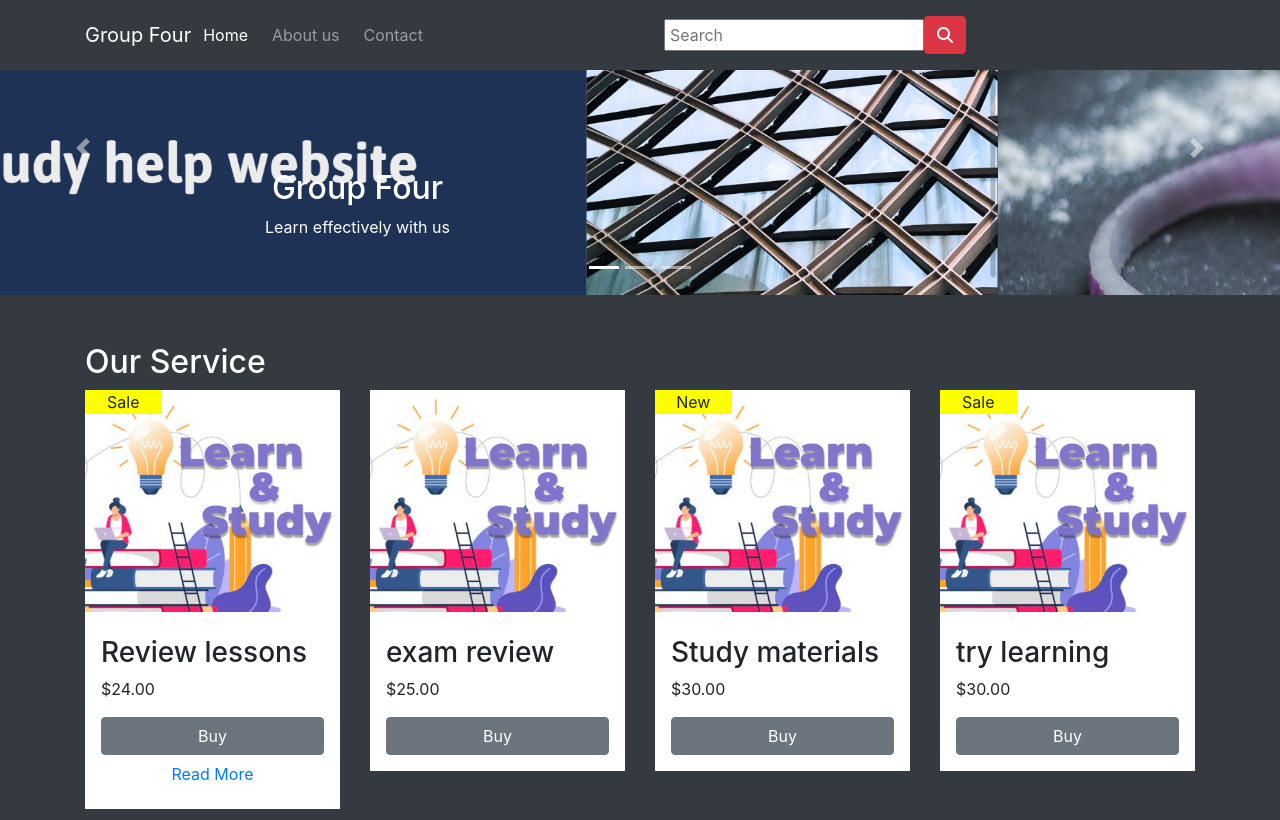
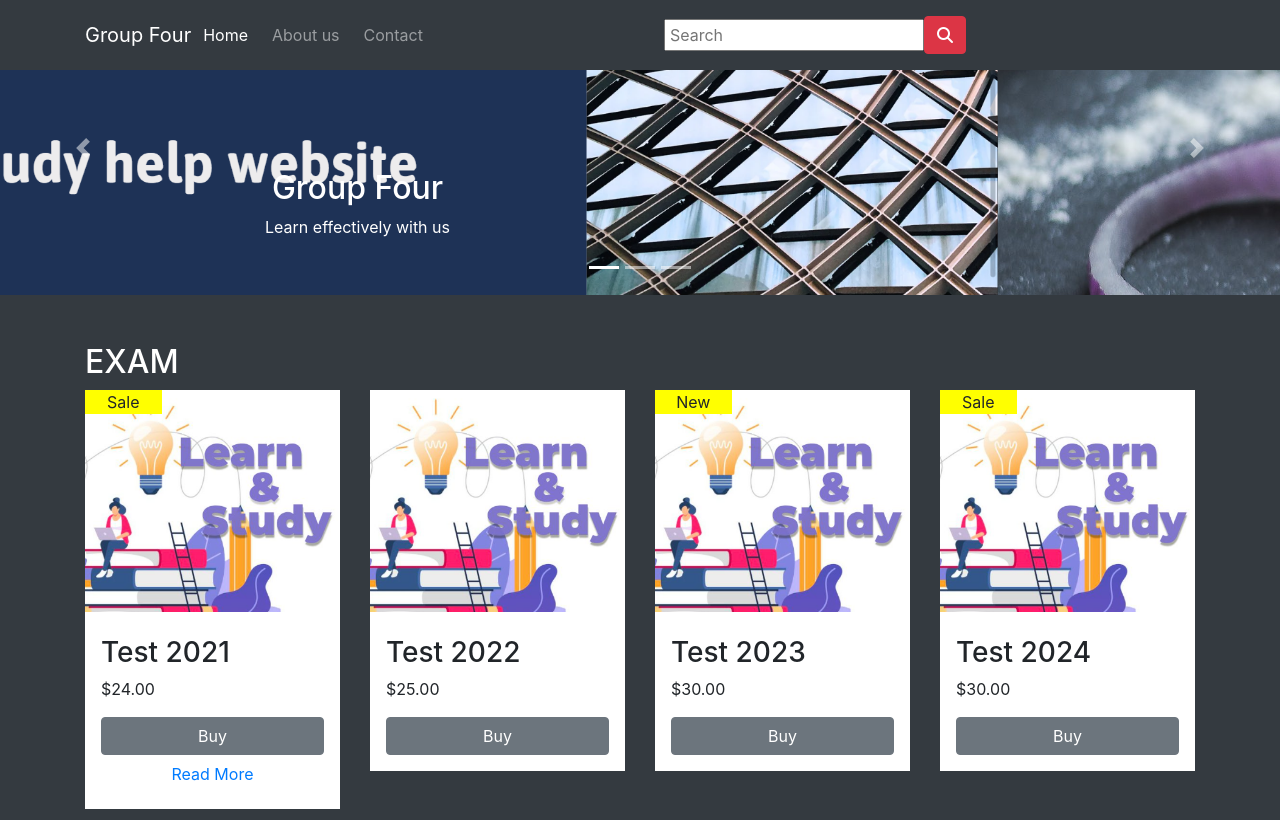
Before and after one commit to dinhphuckhang/web-store, a website: page index.html in a window 1280 px wide. Shown: the top 820 px of the page. Drawn offline with nearby package versions, Linux system fonts and the light colour scheme.

Commit message:
Update index.html

```diff
--- a/index.html
+++ b/index.html
@@ -100,7 +100,7 @@
 
     <div class="menu container mt-5 mb-5">
         <h2 class="text-white ">
-            Our Service
+            EXAM
         </h2>
         <div class="row">
             <div class="col">
@@ -111,11 +111,11 @@
                     </div>
                     <div class="menu-content d-flex flex-column p-3">
                         <h3 class="mt-2">
-                        Review lessons
+                        Test 2021
                     </h3>
                     <p > $24.00</p>
                     <button type="button" class="btn btn-secondary">Buy</button>
-                        <a href="https://www.youtube.com/watch?v=srOMJL-Cj8o" class="btn">Read More</a>
+                        <a href="https://drive.google.com/file/d/19r6x8ByJ8iz2b9ZEHHIyKERs7ugdmb53/view?usp=sharing" class="btn">Read More</a>
                     </div>
                 </div>
             </div>
@@ -127,7 +127,7 @@
                     </div>
                     <div class="menu-content d-flex flex-column p-3">
                         <h3 class="mt-2">
-                        exam review
+                        Test 2022
                     </h3>
                     <p > $25.00</p>
                     <button type="button" class="btn btn-secondary">Buy</button>
@@ -142,7 +142,7 @@
                     </div>
                     <div class="menu-content d-flex flex-column p-3">
                         <h3 class="mt-2">
-                        Study materials
+                        Test 2023
                     </h3>
                     <p > $30.00</p>
                     <button type="button" class="btn btn-secondary">Buy</button>
@@ -157,7 +157,7 @@
                     </div>
                     <div class="menu-content d-flex flex-column p-3">
                         <h3 class="mt-2">
-                        try learning
+                        Test 2024
                     </h3>
                     <p > $30.00</p>
                     <button type="button" class="btn btn-secondary">Buy</button>
```
